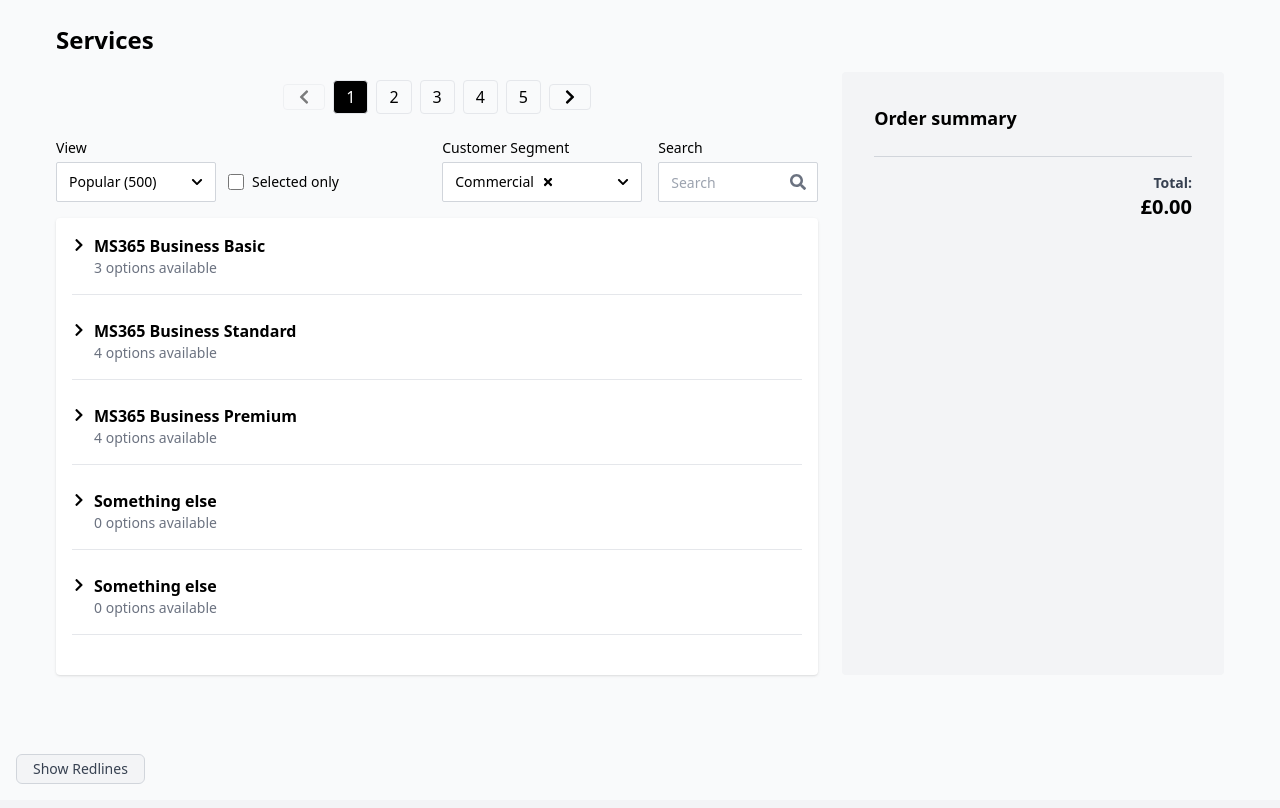
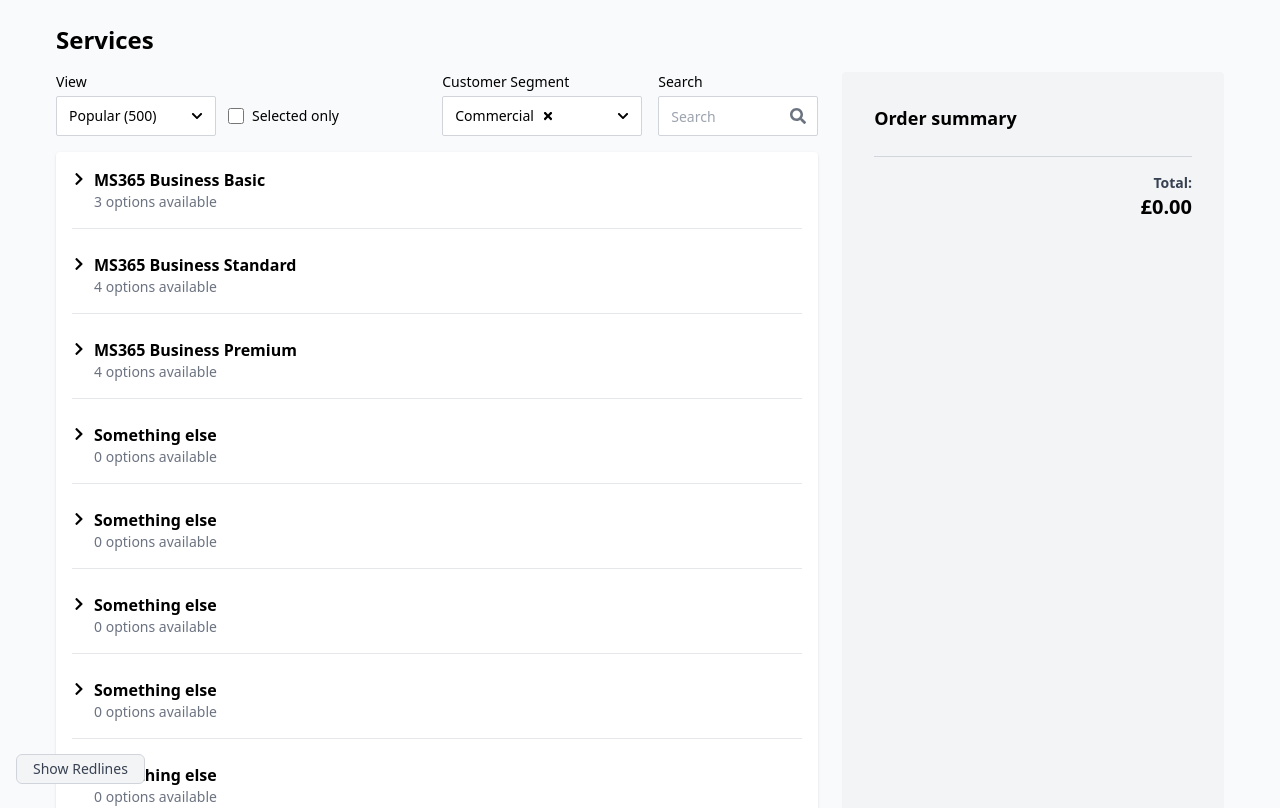
Before and after one commit to ellroberts/bi-directional-v3-public, a React (Vite) app: page / in a window 1280 px wide. Shown: the top 808 px of the page. Built offline with nearby package versions, Linux system fonts and the light colour scheme.

Commit message:
moved pagination

```diff
--- a/src/App.jsx
+++ b/src/App.jsx
@@ -9,37 +9,28 @@ import { FaSearch } from "react-icons/fa";
 import SegmentSelect from "./components/SegmentSelect";
 import { Input } from "./components/ui/input";
 import ViewSelect from "./components/ui/ViewSelect";
+import ItemGroup from "./components/ItemGroup"; // ✅ Import added
 
 function AppContent() {
   const [page, setPage] = useState(1);
   const totalPages = 5;
   const { isRedline } = useDebug();
 
-  // NEW STATE for view + selected-only toggle
   const [view, setView] = useState("popular");
   const [selectedOnly, setSelectedOnly] = useState(false);
 
   return (
     <div className={`${isRedline ? "debug-all" : ""} min-h-screen bg-gray-50`}>
-      <div className="max-w-[1200px] mx-auto px-4 py-6 space-y-4">
+      <div className="max-w-[1200px] mx-auto px-4 py-6 flex flex-col space-y-4 min-h-screen">
         <h2 className="text-2xl font-bold">Services</h2>
 
-        {/* Redline toggle button */}
         <DebugToggle />
 
-        {/* Main Layout */}
-        <div className="flex flex-col md:flex-row gap-6">
-          {/* Left side: Pagination + Filters + LeftPanel */}
-          <div className="w-full md:w-2/3 space-y-4">
-            <Pagination
-              currentPage={page}
-              totalPages={totalPages}
-              onPageChange={(newPage) => setPage(newPage)}
-            />
-
+        <div className="flex flex-col md:flex-row gap-6 flex-grow">
+          {/* Left Column */}
+          <div className="w-full md:w-2/3 flex flex-col space-y-4">
             {/* Filter Row */}
             <div className="flex flex-wrap items-end justify-between gap-6">
-              {/* View + Selected Toggle */}
               <div>
                 <div className="text-sm font-medium mb-1">View</div>
                 <div className="h-10 flex items-center gap-3">
@@ -59,17 +50,14 @@ function AppContent() {
                 </div>
               </div>
 
-              {/* Type + Search */}
               <div className="flex items-end gap-4">
-                {/* Customer Segment Dropdown */}
                 <div>
-                <div className="text-sm font-medium mb-1">Customer Segment</div>
-                <div className="h-10">
-                <SegmentSelect />
-                </div>
+                  <div className="text-sm font-medium mb-1">Customer Segment</div>
+                  <div className="h-10">
+                    <SegmentSelect />
+                  </div>
                 </div>
 
-                {/* Search Field */}
                 <div>
                   <div className="text-sm font-medium mb-1">Search</div>
                   <div className="relative w-[160px] h-10">
@@ -80,13 +68,34 @@ function AppContent() {
               </div>
             </div>
 
-            {/* Panel */}
-            <div className="bg-white p-4 rounded shadow">
+            {/* Real and Placeholder Content */}
+            <div className="bg-white p-4 rounded shadow flex-grow">
               <LeftPanel view={view} selectedOnly={selectedOnly} />
+
+              {/* ✅ Placeholder rows rendered as collapsible ItemGroups */}
+              {[1, 2, 3, 4, 5].map((i) => (
+                <ItemGroup
+                  key={`placeholder-${i}`}
+                  group={{
+                    id: `placeholder-${i}`,
+                    name: "Something else",
+                    options: [],
+                  }}
+                />
+              ))}
+            </div>
+
+            {/* Pagination only in left column */}
+            <div className="pt-4 border-t">
+              <Pagination
+                currentPage={page}
+                totalPages={totalPages}
+                onPageChange={(newPage) => setPage(newPage)}
+              />
             </div>
           </div>
 
-          {/* Right side: Summary */}
+          {/* Right Column */}
           <div className="w-full md:w-1/3 bg-gray-100 p-4 rounded">
             <RightPanel />
           </div>
```
